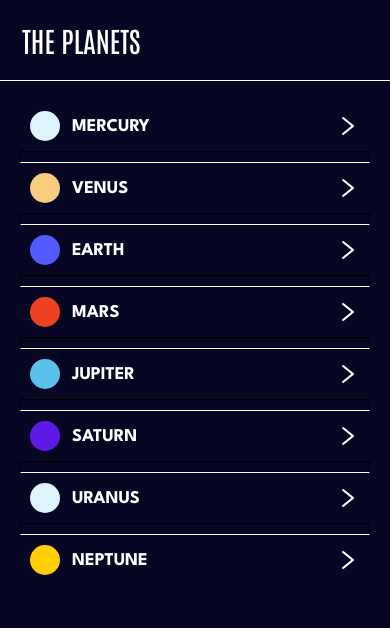
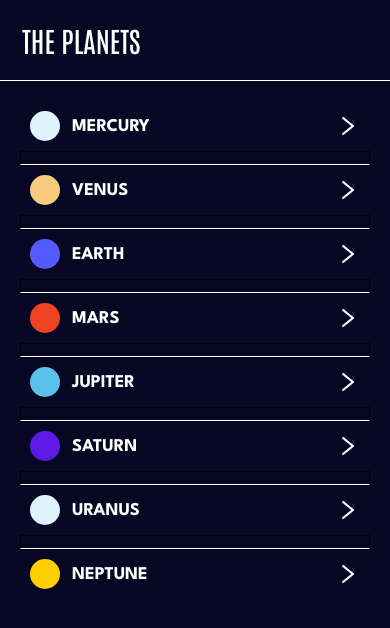
Before and after one commit to RHsanto/Planet_App, a React Native app: screen /Home in a window 390 px wide. Shown: the top 628 px of the page. Built offline with nearby package versions, Linux system fonts and the light colour scheme.

Commit message:
[done] details page

```diff
--- a/src/screens/details.js
+++ b/src/screens/details.js
@@ -10,7 +10,7 @@ export default function Details(){
    <SafeAreaView style={styles.container}>
     <PlanetHeader backBtn={true}/>
     <View>
-      <Text>Hello Sir</Text>
+      <Text>Hello Details</Text>
     </View>
    </SafeAreaView>
   )
--- a/src/screens/home.js
+++ b/src/screens/home.js
@@ -27,7 +27,7 @@ export default function Home({navigation}){
           <View style={[styles.circle, {backgroundColor:color}]} />
           <Text preset="h4" style={styles.itemName}>{name}</Text>
           </View>
-
+         {/* here use details icons */}
           <AntDesign name="right" size={24} color="white" />
         </Pressable>
       )
@@ -65,6 +65,6 @@ const styles = StyleSheet.create({
   separator:{
    borderBottomColor:colors.white,
    borderWidth:0.5,
-   padding:5
+   padding:6
   }
 })
```
